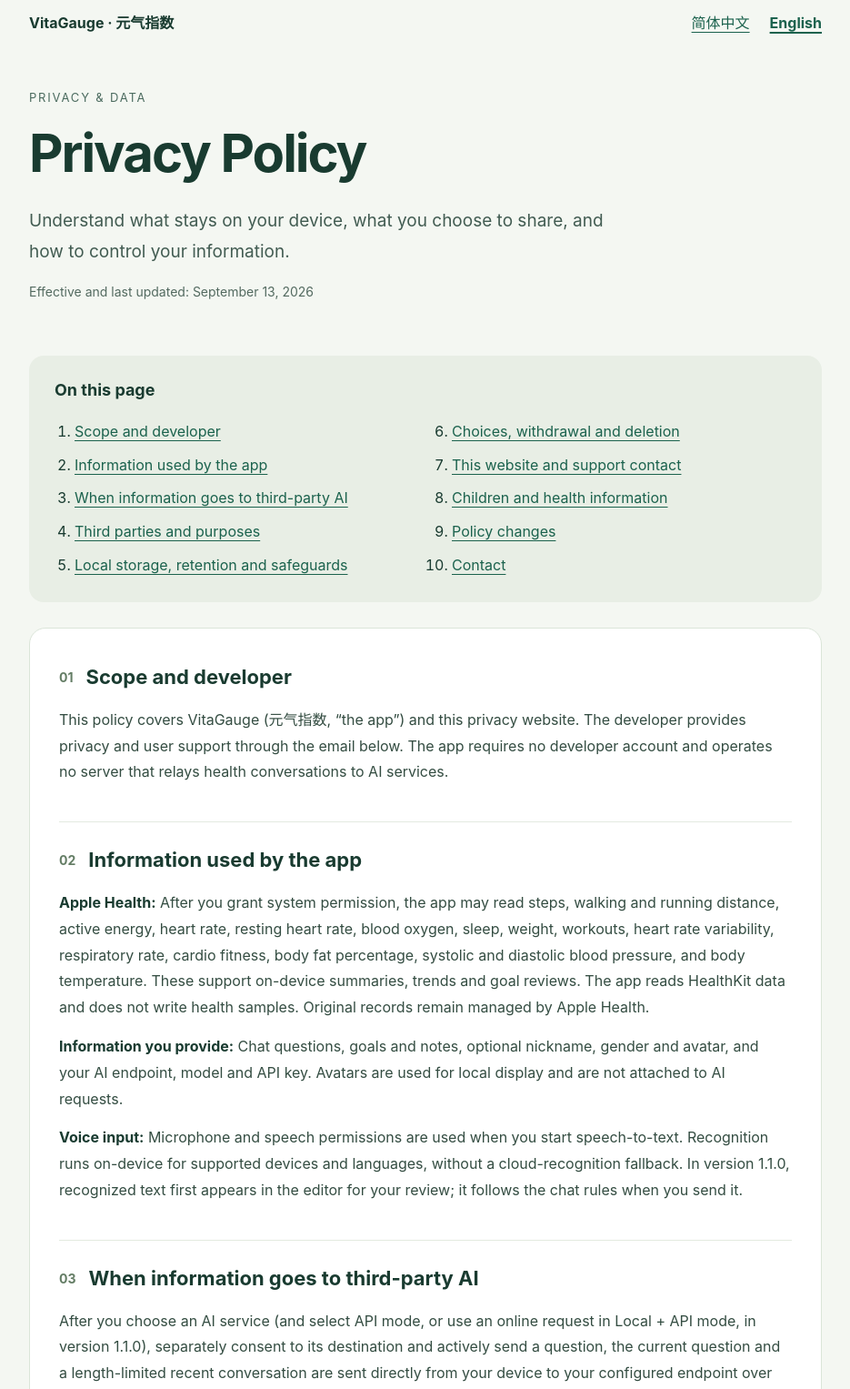
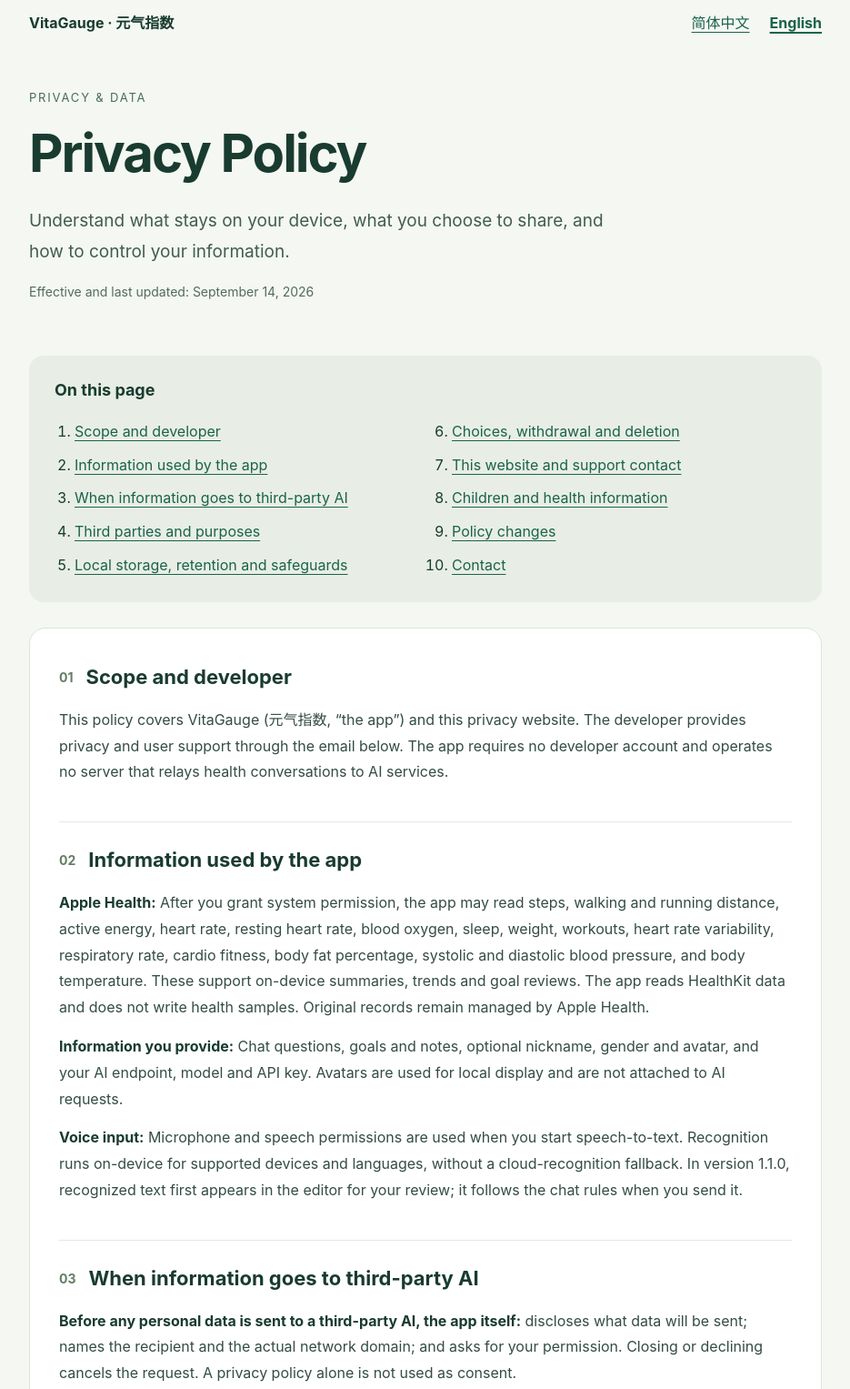
Before and after one commit to weizhichao1027-collab/vitagauge-privacy, a plain HTML site: page en/index.html in a window 1280 px wide. Shown: the part 37-1564 px from the top of the page at 91% size, without its empty margins (172-1107 px from the left). Drawn offline with Linux system fonts and the light colour scheme.

Commit message:
Clarify in-app Who/What/Permission disclosure for App Review 5.1.1 and 5.1.2

```diff
--- a/en/index.html
+++ b/en/index.html
@@ -20,7 +20,7 @@
 <p class="eyebrow">PRIVACY &amp; DATA</p>
 <h1>Privacy Policy</h1>
 <p class="lead">Understand what stays on your device, what you choose to share, and how to control your information.</p>
-<p class="date">Effective and last updated: September 13, 2026</p></header><nav class="contents" aria-label="Contents"><h2>On this page</h2>
+<p class="date">Effective and last updated: September 14, 2026</p></header><nav class="contents" aria-label="Contents"><h2>On this page</h2>
 <ol>
 <li><a href="#section-1">Scope and developer</a></li>
 <li><a href="#section-2">Information used by the app</a></li>
@@ -40,6 +40,7 @@
 <p><strong>Information you provide:</strong> Chat questions, goals and notes, optional nickname, gender and avatar, and your AI endpoint, model and API key. Avatars are used for local display and are not attached to AI requests.</p>
 <p><strong>Voice input:</strong> Microphone and speech permissions are used when you start speech-to-text. Recognition runs on-device for supported devices and languages, without a cloud-recognition fallback. In version 1.1.0, recognized text first appears in the editor for your review; it follows the chat rules when you send it.</p></section><section id="section-3"><h2>
 <span>03</span>When information goes to third-party AI</h2>
+<p><strong>Before any personal data is sent to a third-party AI, the app itself:</strong> discloses what data will be sent; names the recipient and the actual network domain; and asks for your permission. Closing or declining cancels the request. A privacy policy alone is not used as consent.</p>
 <p>After you choose an AI service (and select API mode, or use an online request in Local + API mode, in version 1.1.0), separately consent to its destination and actively send a question, the current question and a length-limited recent conversation are sent directly from your device to your configured endpoint over HTTPS. Your API key authenticates that request.</p>
 <p>New health context is selected for the question: usually the last 7 days, or up to 30 days for monthly trends. Explicit historical dates may add selected metric summaries for those dates. Goal or profile text is included only when relevant to the question. Greetings and app-usage questions do not attach new health summaries by default.</p>
 <p>Local queries reuse your existing system Health permissions without asking again for every question. You can inspect data usage in the assistant. The first send to your configured third-party AI requires separate consent. Consent is saved on this device and reused for the same recipient; you can revoke it in Settings. <strong>Recent messages, including health information already in them, may still be sent with online questions.</strong> Clear the conversation first to remove that history. Minute-by-minute raw samples, avatars and internal model reasoning are not sent as attachments.</p>
@@ -66,7 +67,7 @@
 <p>The app is not intended for children under 13. Contact the developer if you believe a child has provided personal information to the developer.</p>
 <p>The app provides everyday health information and AI reference content. It is not a medical device and does not replace professional diagnosis, prescriptions or treatment. Contact local emergency services for urgent medical situations.</p></section><section id="section-9"><h2>
 <span>09</span>Policy changes</h2>
-<p>This policy is effective September 13, 2026. Updates will show a new date on this page. Material changes will be communicated in the app or App Store release notes. New processing that requires consent will seek it as applicable; continued use does not replace necessary explicit consent.</p></section><section id="section-10"><h2>
+<p>This policy is effective September 14, 2026. Updates will show a new date on this page. Material changes will be communicated in the app or App Store release notes. New processing that requires consent will seek it as applicable; continued use does not replace necessary explicit consent.</p></section><section id="section-10"><h2>
 <span>10</span>Contact</h2>
 <p>For privacy questions, user support or data requests, email <a href="mailto:weizhichao1027@gmail.com">weizhichao1027@gmail.com</a>. Include “VitaGauge / 元气指数” and provide only information needed to handle the request.</p></section></article><footer><p><a href="app/">Official site</a> · <a href="features/">Features &amp; pricing</a> · <a href="support/">Support</a></p>
 <p>VitaGauge · 元气指数</p>
```
